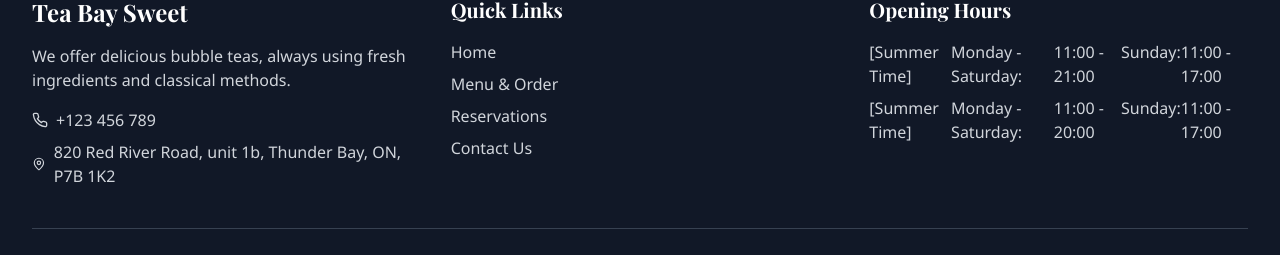
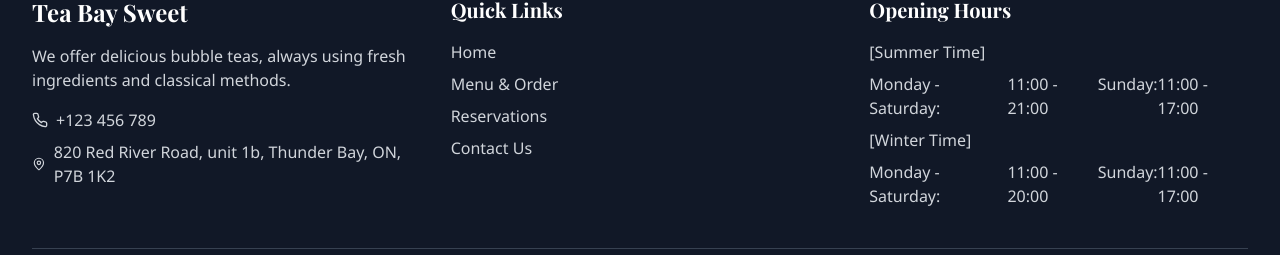
Before and after one commit to JiangtianPan/local-feast-platform, a React (Vite) app: page / in a window 1280 px wide. Shown: the part 2078-2333 px from the top of the page. Built offline with nearby package versions, Linux system fonts and the light colour scheme.

Commit message:
add information

```diff
--- a/src/components/Footer.tsx
+++ b/src/components/Footer.tsx
@@ -55,13 +55,17 @@ const Footer = () => {
             <ul className="space-y-2 text-gray-300">
               <li className="flex justify-between">
               <span>[Summer Time]</span>
+              </li>
+              <li className="flex justify-between">
                 <span>Monday - Saturday:</span>
                 <span>11:00 - 21:00</span>
                 <span>Sunday:</span>
                 <span>11:00 - 17:00</span>
               </li>
               <li className="flex justify-between">
-              <span>[Summer Time]</span>
+              <span>[Winter Time]</span>
+              </li>
+              <li className="flex justify-between">
               <span>Monday - Saturday:</span>
                 <span>11:00 - 20:00</span>
                 <span>Sunday:</span>
```
